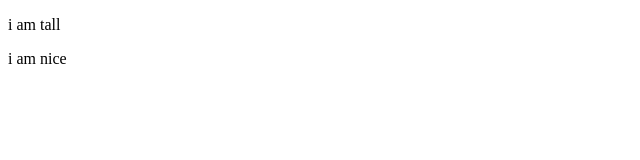
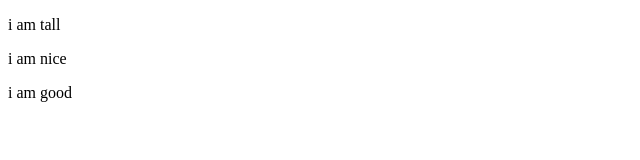
Before and after one commit to Minicoderop/mythirdwebsite, a plain HTML site: page index.html in a window 1280 px wide. Shown: the full height of the page, 0-640 px from the left. Drawn offline with Linux system fonts and the light colour scheme.

Commit message:
my third commit

```diff
--- a/index.html
+++ b/index.html
@@ -8,5 +8,7 @@
 <body>
     <p>i am tall</p>
     <p>i am nice</p>
+    <p>i am good</p>
+
 </body>
 </html>
```
